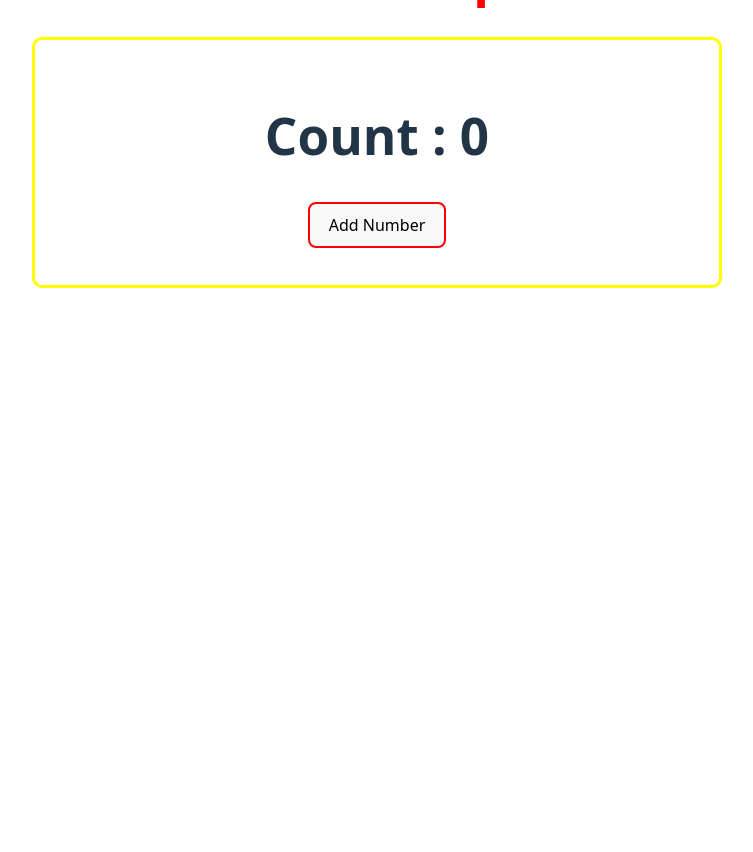
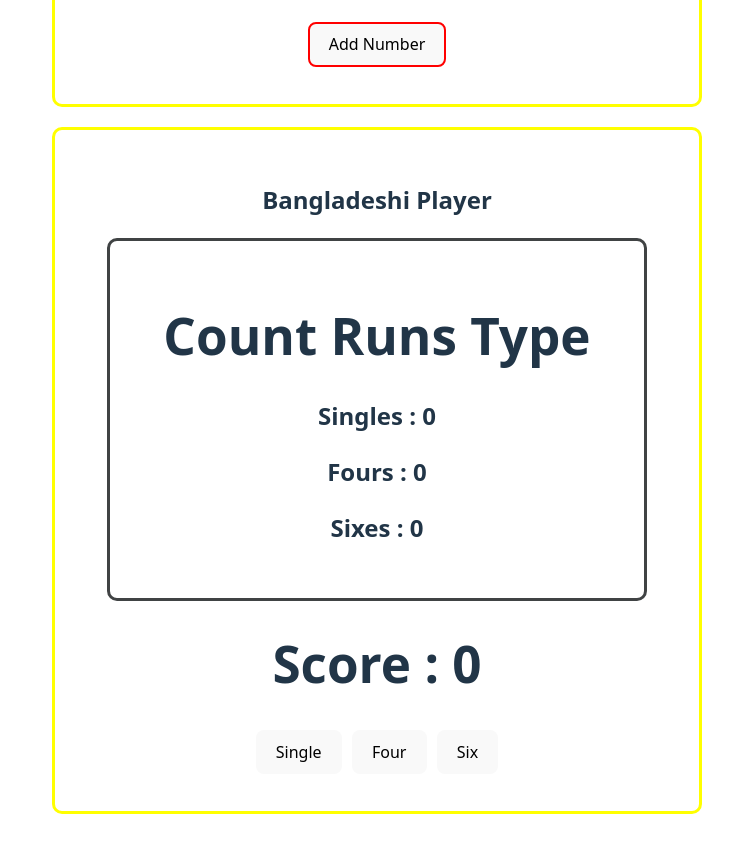
Before and after one commit to romansiddique/react-core-concept-2, a React (Vite) app: page / in a window 1280 px wide. Shown: the part 300-1152 px from the top of the page, without its empty margins (263-1016 px from the left). Before the commit the page ends 800 px from the top, so only its background shows below. Built offline with nearby package versions, Linux system fonts and the light colour scheme.

Commit message:
create batsman component what is runs and what type of runs

```diff
--- a/src/App.css
+++ b/src/App.css
@@ -37,6 +37,15 @@
   padding: 2em;
   border: 3px solid yellow;
   border-radius: 10px;
+  margin: 20px;
+  box-sizing: border-box;
+}
+.card-under {
+  padding: 2em;
+  border: 3px solid rgb(64, 67, 68);
+  border-radius: 10px;
+  margin: 20px;
+  box-sizing: border-box;
 }
 
 .read-the-docs {
--- a/src/App.jsx
+++ b/src/App.jsx
@@ -1,5 +1,6 @@
 import './App.css'
 import Counter from './Count'
+import Batsman from './Batsman'
 function App() {
   const headingStyle = {
     color: 'red'
@@ -9,7 +10,7 @@ function App() {
     <>
       <h1 style={headingStyle}>React Core Concept Part - 2</h1>
       <Counter></Counter>
-
+      <Batsman></Batsman>
     </>
   )
 }
--- /dev/null
+++ b/src/Batsman.jsx
@@ -0,0 +1,49 @@
+import { useState } from "react"
+
+export default function Batsman(){
+  const [runs , setRuns] = useState(0);
+  const [runsTypeSingleCount , setRunsTypeSingleCount] = useState(0)
+  const [runsTypeFourCount , setRunsTypeFourCount] = useState(0)
+  const [runsTypeSixesCount , setRunsTypeSixesCount] = useState(0)
+  function setSingle(){
+    const newSingleValue = runs + 1;
+    setRuns(newSingleValue)
+  }
+  function setFour(){
+    const newFourValue = runs + 4;
+    setRuns(newFourValue)
+  }
+  function setSix(){
+    const newSixValue = runs + 6
+    setRuns(newSixValue)
+  }
+  function setSingleCount (){
+    const newValue = runsTypeSingleCount + 1;
+    setRunsTypeSingleCount(newValue)
+  }
+  function setFourCount(){
+    const newValue = runsTypeFourCount + 1;
+    setRunsTypeFourCount(newValue)
+  }
+  function setSixCount(){
+    const newValue = runsTypeSixesCount + 1;
+    setRunsTypeSixesCount(newValue)
+  }
+  return(
+    <>
+      <div className="card">
+        <h2>Bangladeshi Player</h2>
+        <div className="card-under">
+          <h1>Count Runs Type</h1>
+          <h2>Singles : {runsTypeSingleCount}</h2>
+          <h2>Fours : {runsTypeFourCount}</h2>
+          <h2>Sixes : {runsTypeSixesCount}</h2>
+        </div>
+        <h1>Score : {runs}</h1>
+        <button onClick={() => {setSingle(); setSingleCount()}}>Single</button>
+        <button onClick={() => {setFour(); setFourCount()}}>Four</button>
+        <button onClick={() => {setSix(); setSixCount()}}>Six</button>
+      </div>
+    </>
+  )
+}
```
